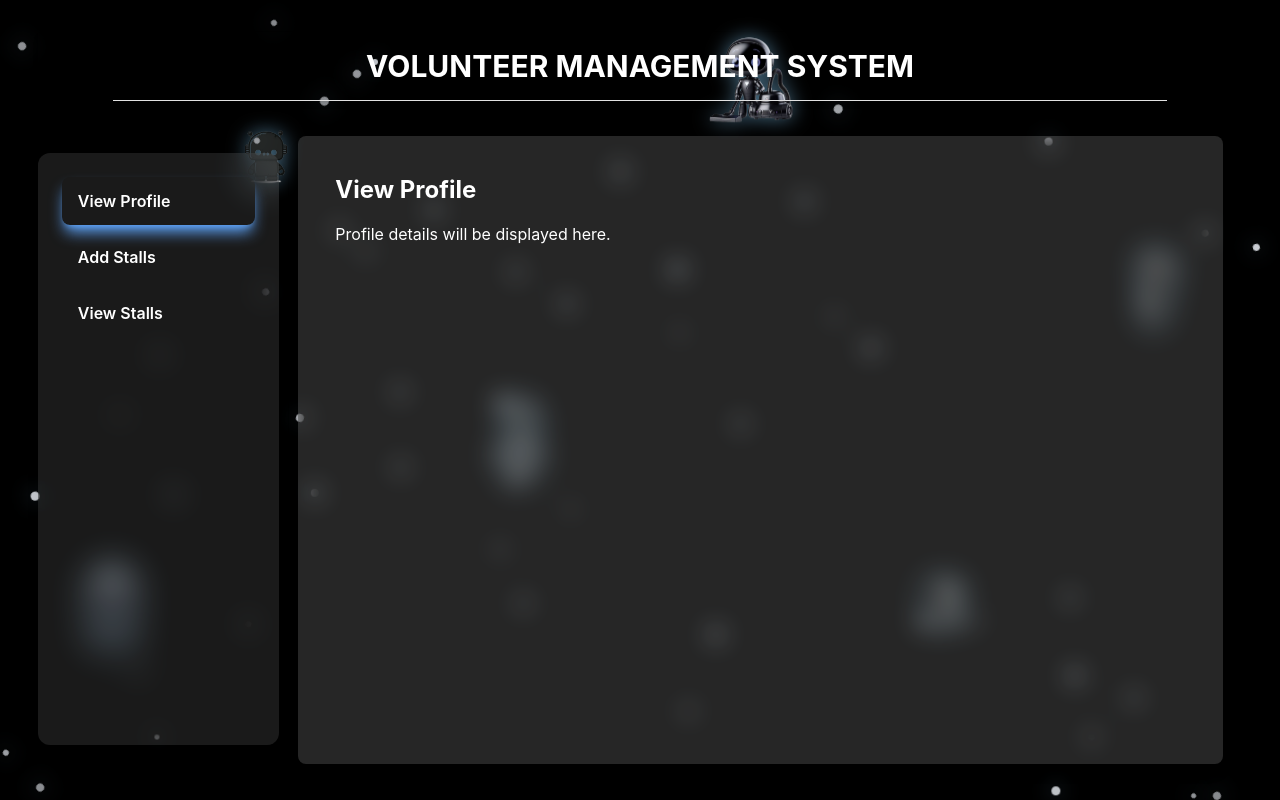
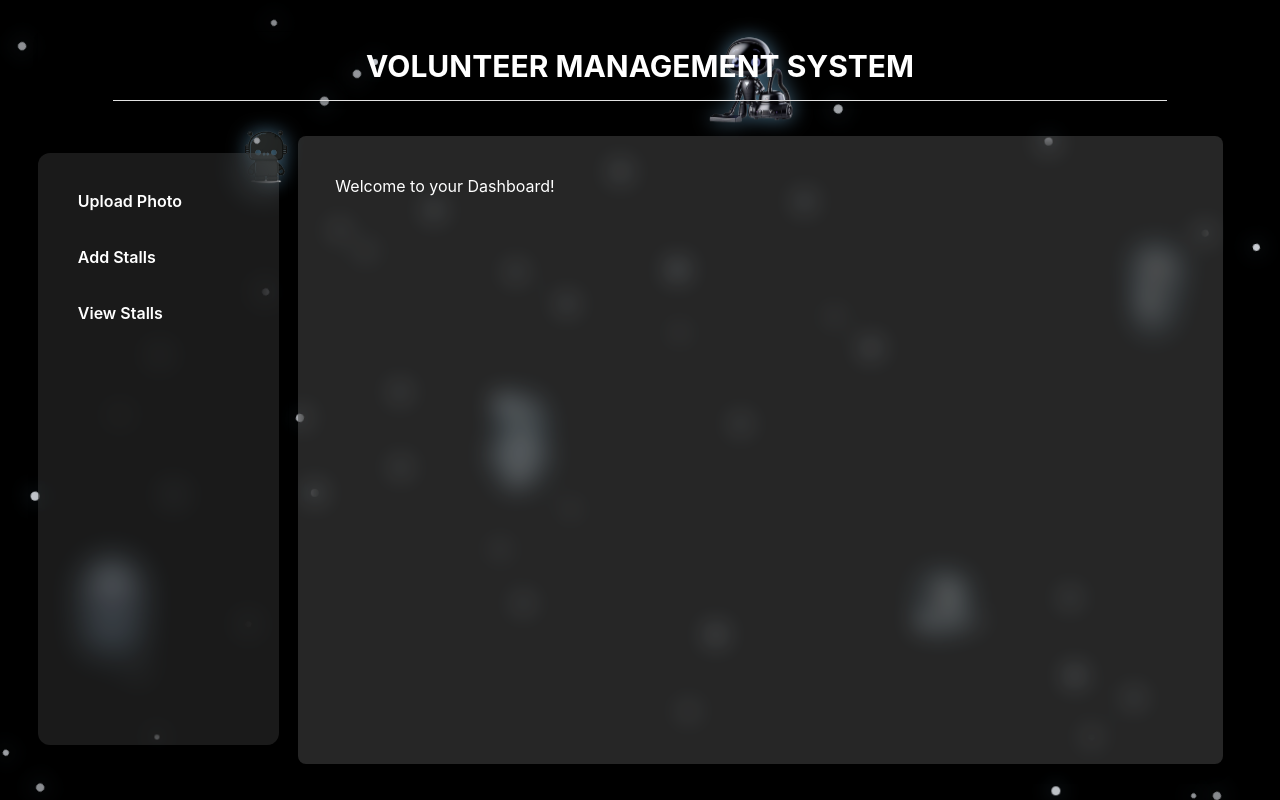
Before and after one commit to Lavanya-chinta25/volunteer_management_system, a React (Vite) app: page /dashboard in a window 1280 px wide. Built offline with nearby package versions, Linux system fonts and the light colour scheme; sample sign-in values are in the browser's storage.

Commit message:
Upload Photo aligned

```diff
--- a/src/Components/dashboard.jsx
+++ b/src/Components/dashboard.jsx
@@ -4,9 +4,9 @@ import "react-toastify/dist/ReactToastify.css";
 import AddVolunteer from "../admin_components/AddVolunteer";
 import GenerateIDCards from "../admin_components/GenerateIDCards";
 import ViewVolunteers from "../admin_components/ViewVolunteers";
-import ViewProfile from "../admin_components/ViewProfile";
 import AddStalls from "../admin_components/AddStalls";
 import ViewStalls from "../admin_components/ViewStalls";
+import UploadPhoto from "../admin_components/UploadPhoto";
 
 const Dashboard = () => {
   const [role, setRole] = useState("");
@@ -24,20 +24,20 @@ const Dashboard = () => {
     "Add Volunteer",
     "Generate ID Cards",
     "View Volunteers",
-    "View Profile",
     "Add Stalls",
-    "View Stalls"
+    "View Stalls",
+    "Upload Photo"
   ];
 
   const coreTeamOptions = [
     "Add Volunteer",
     "View Volunteers",
-    "View Profile",
+    "Upload Photo",
     "Add Stalls",
     "View Stalls"
   ];
 
-  const volunteerOptions = ["View Profile", "Add Stalls","View Stalls"];
+  const volunteerOptions = ["Upload Photo", "Add Stalls","View Stalls"];
 
   const availableOptions =
     role === "Admin"
@@ -54,12 +54,12 @@ const Dashboard = () => {
         return <GenerateIDCards />;
       case "View Volunteers":
         return <ViewVolunteers />;
-      case "View Profile":
-        return <ViewProfile />;
       case "Add Stalls":
         return <AddStalls />;
       case "View Stalls":
         return <ViewStalls/>
+      case "Upload Photo":
+        return <UploadPhoto/>
       default:
         return <div>Welcome to your Dashboard!</div>;
     }
```
Also changed, not shown: src/admin_components/UploadPhoto.jsx (renamed from src/volunteer_components/UploadPhoto.jsx).
